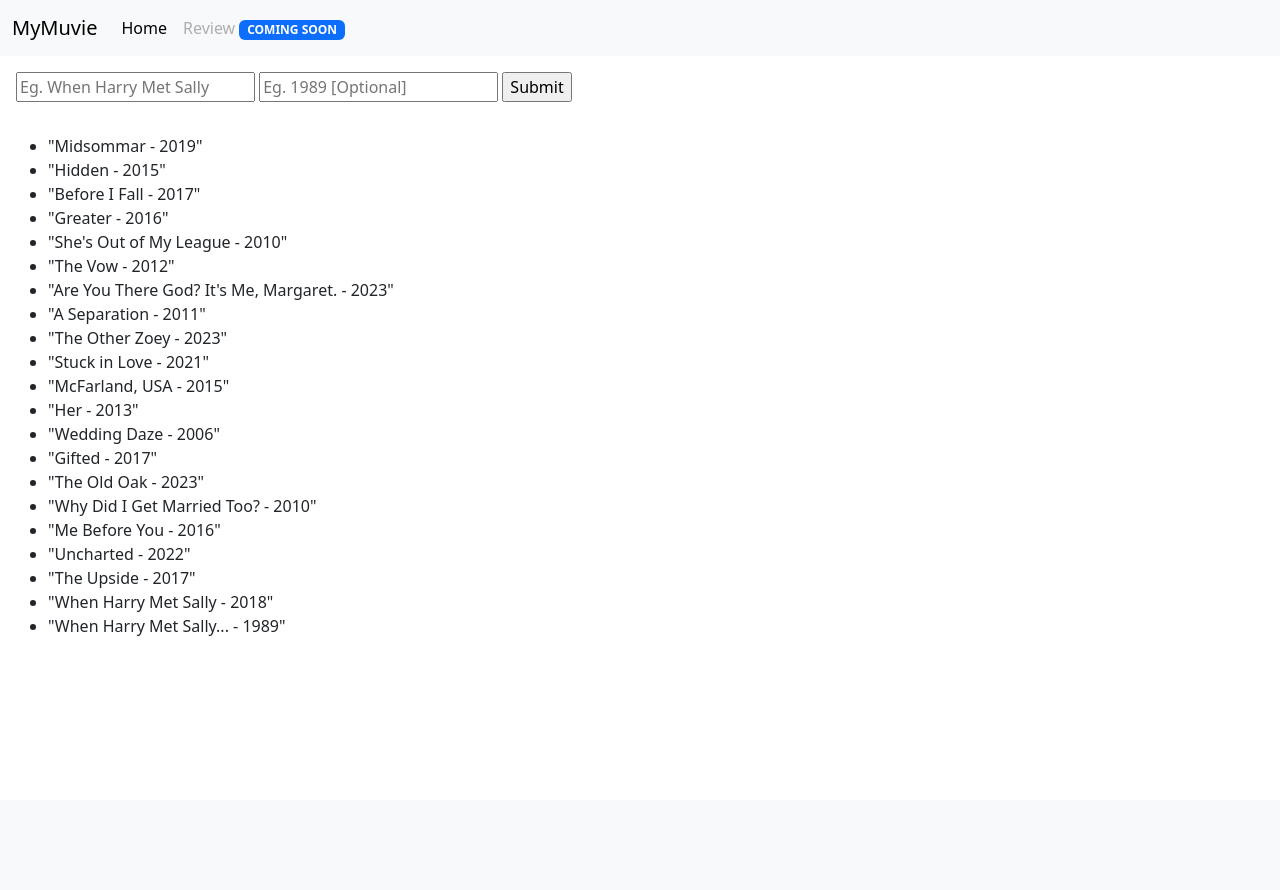
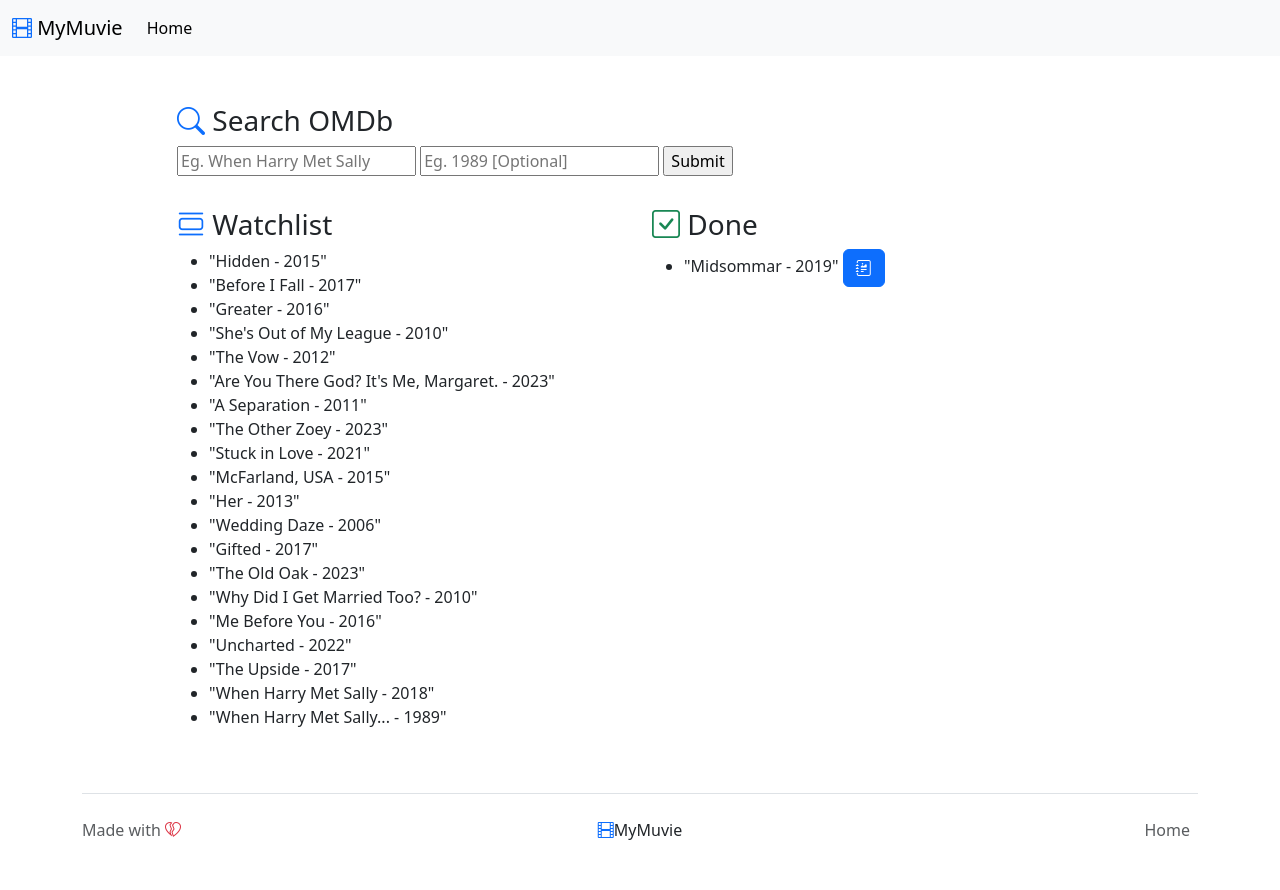
Before and after one commit to irfanzainudin/mymuvie, a Django app: page /app/ in a window 1280 px wide. Before the commit the page ends 636 px from the top, so only its background shows below. Run offline with Django 3.2, Linux system fonts and the light colour scheme; data comes from the database, SQL or seed files in the repository; both versions use the stored data as it was after the commit.

Commit message:
refactor into multiple files and improve UI

```diff
--- /dev/null
+++ b/mymuvie/app/templates/app/footer.html
@@ -0,0 +1,29 @@
+<div class="container">
+  <footer
+    class="d-flex flex-wrap justify-content-between align-items-center py-3 my-4 border-top"
+  >
+    <!-- <p class="col-md-4 mb-0 text-muted">© 2022 Company, Inc</p> -->
+    <p class="col-md-4 mb-0 text-muted">
+      Made with <i class="bi bi-heartbreak text-danger"></i>
+    </p>
+
+    <a
+      href="/app/"
+      class="col-md-4 d-flex align-items-center justify-content-center mb-3 mb-md-0 me-md-auto link-dark text-decoration-none"
+    >
+      <i class="bi bi-film text-primary"></i> MyMuvie
+    </a>
+
+    <ul class="nav col-md-4 justify-content-end">
+      <li class="nav-item">
+        <a href="/app/" class="nav-link px-2 text-muted">Home</a>
+      </li>
+      <!-- <li class="nav-item"><a href="#" class="nav-link px-2 text-muted">Features</a></li>
+      <li class="nav-item"><a href="#" class="nav-link px-2 text-muted">Pricing</a></li>
+      <li class="nav-item"><a href="#" class="nav-link px-2 text-muted">FAQs</a></li> -->
+      <!-- <li class="nav-item">
+        <a href="#" class="nav-link px-2 text-muted">About</a>
+      </li> -->
+    </ul>
+  </footer>
+</div>
--- /dev/null
+++ b/mymuvie/app/templates/app/header.html
@@ -0,0 +1,31 @@
+<nav class="navbar navbar-expand-lg bg-body-tertiary">
+  <div class="container-fluid">
+    <a class="navbar-brand" href="/app/">
+      <i class="bi bi-film text-primary"></i> MyMuvie
+    </a>
+    <button
+      class="navbar-toggler"
+      type="button"
+      data-bs-toggle="collapse"
+      data-bs-target="#navbarSupportedContent"
+      aria-controls="navbarSupportedContent"
+      aria-expanded="false"
+      aria-label="Toggle navigation"
+    >
+      <span class="navbar-toggler-icon"></span>
+    </button>
+    <div class="collapse navbar-collapse" id="navbarSupportedContent">
+      <ul class="navbar-nav me-auto mb-2 mb-lg-0">
+        <li class="nav-item">
+          <a class="nav-link active" aria-current="page" href="/app/">Home</a>
+        </li>
+        <!-- <li class="nav-item">
+          <a class="nav-link disabled" aria-disabled="true"
+            >Review
+            <span class="badge text-bg-primary">COMING SOON</span>
+          </a>
+        </li> -->
+      </ul>
+    </div>
+  </div>
+</nav>
--- /dev/null
+++ b/mymuvie/app/templates/app/home.html
@@ -0,0 +1,82 @@
+{% extends 'app/index.html' %} {% block content %}
+<main class="container mt-5">
+  <section class="row justify-content-center">
+    <div class="col-md-10">
+      <h3>
+        <span>
+          <i class="bi bi-search text-primary"></i>
+          Search OMDb
+        </span>
+      </h3>
+      <form method="post" action="/app/search/">
+        {% csrf_token %}
+        <input
+          type="text"
+          name="m_title"
+          id="m_title"
+          placeholder="Eg. When Harry Met Sally"
+        />
+        <input
+          type="text"
+          name="m_year"
+          id="m_year"
+          placeholder="Eg. 1989 [Optional]"
+        />
+        <input type="submit" value="Submit" />
+      </form>
+    </div>
+  </section>
+  <section class="row justify-content-center mt-3">
+    {% block search_results %}{% endblock %}
+  </section>
+  <section class="row justify-content-center mt-3">
+    <!-- <div class="row justify-content-center">
+      <div class="col-md-10">
+        <ul class="nav">
+          <li class="nav-item">
+            <a class="nav-link active" aria-current="page" href="#">Two-list</a>
+          </li>
+          <li class="nav-item">
+            <a class="nav-link" href="#">List</a>
+          </li>
+          <li class="nav-item">
+            <a class="nav-link" href="#">Table</a>
+          </li>
+          <li class="nav-item">
+            <a class="nav-link" href="#">Posters</a>
+          </li>
+        </ul>
+      </div>
+    </div> -->
+    <div class="col-md-5">
+      <h3><i class="bi bi-view-list text-primary"></i> Watchlist</h3>
+      {% if movie_list %}
+      <ul>
+        {% for movie in movie_list %} {% if not movie.watched %}
+        <!-- only shows unwatched movies -->
+        <li>"{{ movie }}"</li>
+        {% endif %} {% endfor %}
+      </ul>
+      {% else %}
+      <p>No muvies.</p>
+      {% endif %}
+    </div>
+    <div class="col-md-5">
+      <h3><i class="bi bi-check-square text-success"></i> Done</h3>
+      {% if movie_list %}
+      <ul>
+        {% for movie in movie_list %} {% if movie.watched %}
+        <!-- only shows watched movies -->
+        <li>
+          "{{ movie }}"
+          <a class="btn btn-primary"><i class="bi bi-journal-richtext"></i></a>
+        </li>
+        {% endif %} {% endfor %}
+      </ul>
+      {% else %}
+      <p>No muvies.</p>
+      {% endif %}
+    </div>
+  </section>
+</main>
+{% endblock %}
--- a/mymuvie/app/templates/app/index.html
+++ b/mymuvie/app/templates/app/index.html
@@ -4,6 +4,10 @@
     <meta charset="utf-8" />
     <meta name="viewport" content="width=device-width, initial-scale=1" />
     <title>MyMuvie</title>
+    <link
+      rel="stylesheet"
+      href="https://cdn.jsdelivr.net/npm/bootstrap-icons@1.11.2/font/bootstrap-icons.min.css"
+    />
     <link
       href="https://cdn.jsdelivr.net/npm/bootstrap@5.3.2/dist/css/bootstrap.min.css"
       rel="stylesheet"
@@ -12,103 +16,9 @@
     />
   </head>
   <body>
-    <nav class="navbar navbar-expand-lg bg-body-tertiary">
-      <div class="container-fluid">
-        <a class="navbar-brand" href="/app/">MyMuvie</a>
-        <button
-          class="navbar-toggler"
-          type="button"
-          data-bs-toggle="collapse"
-          data-bs-target="#navbarSupportedContent"
-          aria-controls="navbarSupportedContent"
-          aria-expanded="false"
-          aria-label="Toggle navigation"
-        >
-          <span class="navbar-toggler-icon"></span>
-        </button>
-        <div class="collapse navbar-collapse" id="navbarSupportedContent">
-          <ul class="navbar-nav me-auto mb-2 mb-lg-0">
-            <li class="nav-item">
-              <a class="nav-link active" aria-current="page" href="/app/"
-                >Home</a
-              >
-            </li>
-            <!-- <li class="nav-item">
-              <a class="nav-link" href="#">Link</a>
-            </li>
-            <li class="nav-item dropdown">
-              <a
-                class="nav-link dropdown-toggle"
-                href="#"
-                role="button"
-                data-bs-toggle="dropdown"
-                aria-expanded="false"
-              >
-                Dropdown
-              </a>
-              <ul class="dropdown-menu">
-                <li><a class="dropdown-item" href="#">Action</a></li>
-                <li><a class="dropdown-item" href="#">Another action</a></li>
-                <li><hr class="dropdown-divider" /></li>
-                <li>
-                  <a class="dropdown-item" href="#">Something else here</a>
-                </li>
-              </ul>
-            </li> -->
-            <li class="nav-item">
-              <a class="nav-link disabled" aria-disabled="true"
-                >Review
-                <span class="badge text-bg-primary">COMING SOON</span>
-              </a>
-            </li>
-          </ul>
-          <!-- <form class="d-flex" role="search">
-            <input
-              class="form-control me-2"
-              type="search"
-              placeholder="Search"
-              aria-label="Search"
-            />
-            <button class="btn btn-outline-success" type="submit">
-              Search
-            </button>
-          </form> -->
-        </div>
-      </div>
-    </nav>
-    <main>
-      <section class="p-3">
-        <form method="post" action="/app/search/">
-          {% csrf_token %}
-          <input
-            type="text"
-            name="m_title"
-            id="m_title"
-            placeholder="Eg. When Harry Met Sally"
-          />
-          <input
-            type="text"
-            name="m_year"
-            id="m_year"
-            placeholder="Eg. 1989 [Optional]"
-          />
-          <input type="submit" value="Submit" />
-        </form>
-      </section>
-      {% block content %} {% endblock %}
-      <section class="p-3">
-        {% if movie_list %}
-        <ul>
-          {% for movie in movie_list %}
-          <li>"{{ movie }}"</li>
-          {% endfor %}
-        </ul>
-        {% else %}
-        <p>No muvies.</p>
-        {% endif %}
-      </section>
-    </main>
-    <footer></footer>
+    {% include 'app/header.html' %} {% block content %} {% endblock %}
+    <br />
+    {% include 'app/footer.html' %}
     <script
       src="https://cdn.jsdelivr.net/npm/bootstrap@5.3.2/dist/js/bootstrap.bundle.min.js"
       integrity="sha384-C6RzsynM9kWDrMNeT87bh95OGNyZPhcTNXj1NW7RuBCsyN/o0jlpcV8Qyq46cDfL"
--- a/mymuvie/app/views.py
+++ b/mymuvie/app/views.py
@@ -11,7 +11,7 @@ def index(request):
     context = {
         "movie_list": movie_list
 	}
-    return render(request, "app/index.html", context)
+    return render(request, "app/home.html", context)
 
 # Movie
 # {'Title': 'Hidden', 'Year': '2015', 'Rated': 'R', 'Released': '15 Sep 2015', 'Runtime': '84 min', 'Genre': 'Horror, Sci-Fi, Thriller', 'Director': 'Matt Duffer, Ross Duffer', 'Writer': 'Matt Duffer, Ross Duffer', 'Actors': 'Alexander Skarsgård, Andrea Riseborough, Emily Alyn Lind', 'Plot': 'A family takes refuge in a bomb shelter to avoid a dangerous outbreak.', 'Language': 'English', 'Country': 'United States', 'Awards': 'N/A', 'Poster': 'https://m.media-amazon.com/images/M/MV5BM2Q2ZGQyOTAtMWYzYi00YzdiLWJlOGUtMmMyZWExMzc4Nzk3XkEyXkFqcGdeQXVyMTQxNzMzNDI@._V1_SX300.jpg', 'Ratings': [{'Source': 'Internet Movie Database', 'Value': '6.4/10'}, {'Source': 'Rotten Tomatoes', 'Value': '80%'}], 'Metascore': 'N/A', 'imdbRating': '6.4', 'imdbVotes': '24,662', 'imdbID': 'tt2131532', 'Type': 'movie', 'DVD': '06 Oct 2015', 'BoxOffice': 'N/A', 'Production': 'N/A', 'Website': 'N/A', 'Response': 'True'}
```
Also changed, not shown: mymuvie/app/templates/app/search.html (+4 -3 lines), mymuvie/db.sqlite3.
